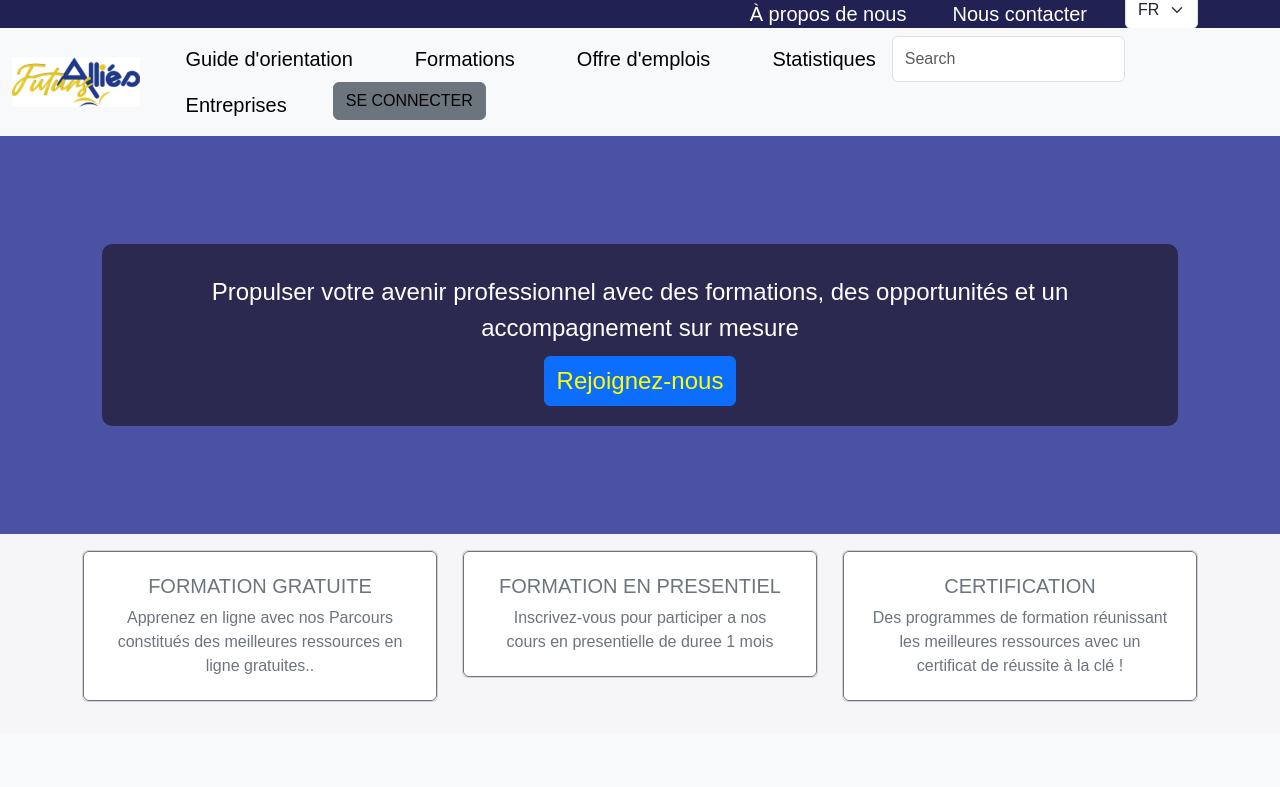
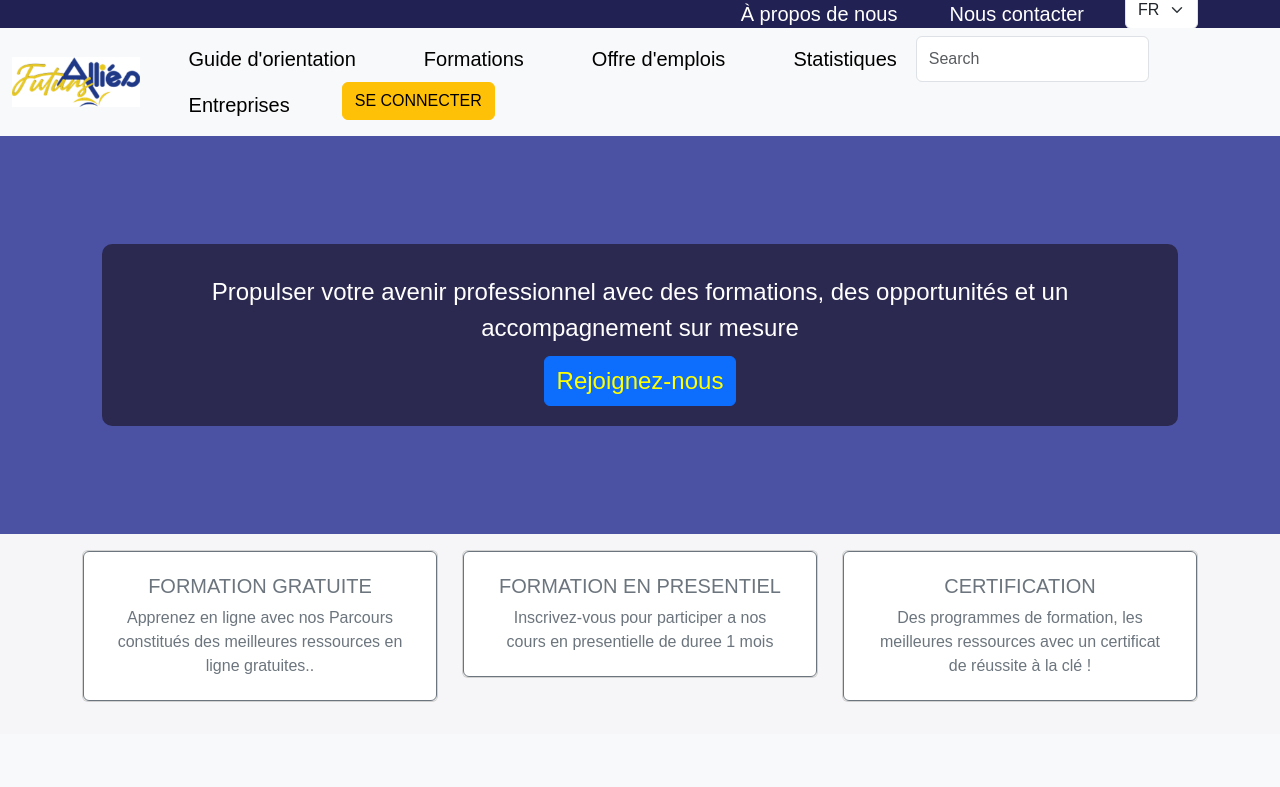
Before and after one commit to EmileNapon/fidalli2, an Angular app in the folder RecrutementIntelligent/: page / in a window 1280 px wide. Shown: the top 787 px of the page. Built offline with nearby package versions, Linux system fonts and the light colour scheme.

Commit message:
first commit

```diff
--- a/RecrutementIntelligent/src/app/acceuil/acceuil.component.css
+++ b/RecrutementIntelligent/src/app/acceuil/acceuil.component.css
@@ -8,6 +8,11 @@ body {
   background-color: rgb(33, 33, 83); /* Couleur de fond de la navbar */
   position: relative;
   height: 28px;
+}
+nav a {
+  margin: 0 3px;
+  text-decoration: none;
+  color:black;
 }
 
 .nav-item{
--- a/RecrutementIntelligent/src/app/acceuil/acceuil.component.html
+++ b/RecrutementIntelligent/src/app/acceuil/acceuil.component.html
@@ -46,30 +46,30 @@
      <a>
         <img src="assets/icon.png" alt="FuturAlliés Logo" routerLink='/acceuil' class="logo" height="50">
     </a>
-        <nav class="navbar-light bg-light ">
+        <nav class="nav ">
             <ul class="nav">
                 <li class="nav-item ">
-                    <a routerLink="/orientation/orientationAcceuil" class="nav-link" style="color: black;">Guide d'orientation</a>
+                    <a routerLink="/orientation/orientationAcceuil" class="nav-link" >Guide d'orientation</a>
                 </li>
                 <li class="nav-item">
-                    <a routerLink="/formation/acceuilFormation" class="nav-link" style="color: black;">Formations </a>
+                    <a routerLink="/formation/acceuilFormation" class="nav-link" >Formations </a>
                 </li>
 
                 <li class="nav-item ">
-                    <a href="#trainers" class="nav-link" style="color: black;">Offre d'emplois</a>
+                    <a href="#trainers" class="nav-link" >Offre d'emplois</a>
                 </li>
 
                 <li class="nav-item">
-                    <a href="#trainers" class="nav-link" style="color: black;">Statistiques </a>
+                    <a href="#trainers" class="nav-link" >Statistiques </a>
                 </li>
                 <form class="d-flex" role="search">
                     <input  class="form-control me-2" type="search" placeholder="Search" aria-label="Search">
                   </form>
                 <li class="nav-item">
-                    <a href="#trainers" class="nav-link" style="color: black;">Entreprises</a>
+                    <a href="#trainers" class="nav-link" >Entreprises</a>
                 </li>
                 <li class="nav-item">
-                    <a routerLink="/usersPages/login" class="btn btn-secondary " style="color: black;">SE CONNECTER</a>
+                    <a routerLink="/usersPages/login" class="btn btn-warning " >SE CONNECTER</a>
                 </li>
             </ul>
         </nav>
@@ -126,7 +126,7 @@
                           <div class="card-body">
                             <h5 class="card-title">CERTIFICATION</h5>
                             <p class="card-text">
-                            Des programmes de formation réunissant les meilleures ressources avec un certificat de réussite à la clé ! </p>
+                            Des programmes de formation, les meilleures ressources avec un certificat de réussite à la clé ! </p>
                           </div>
                         </button>
                         </div>
--- a/RecrutementIntelligent/src/app/module-formation-certification/acceuil-formation/acceuil-formation.component.html
+++ b/RecrutementIntelligent/src/app/module-formation-certification/acceuil-formation/acceuil-formation.component.html
@@ -81,7 +81,7 @@
                           <div class="card-body">
                             <h5 class="card-title">CERTIFICATION</h5>
                             <p class="card-text">
-                            Des programmes de formation réunissant les meilleures ressources avec un certificat de réussite à la clé ! </p>
+                            Des programmes de formation, les meilleures ressources avec un certificat de réussite à la clé ! </p>
                           </div>
                         </button>
                         </div>
```
